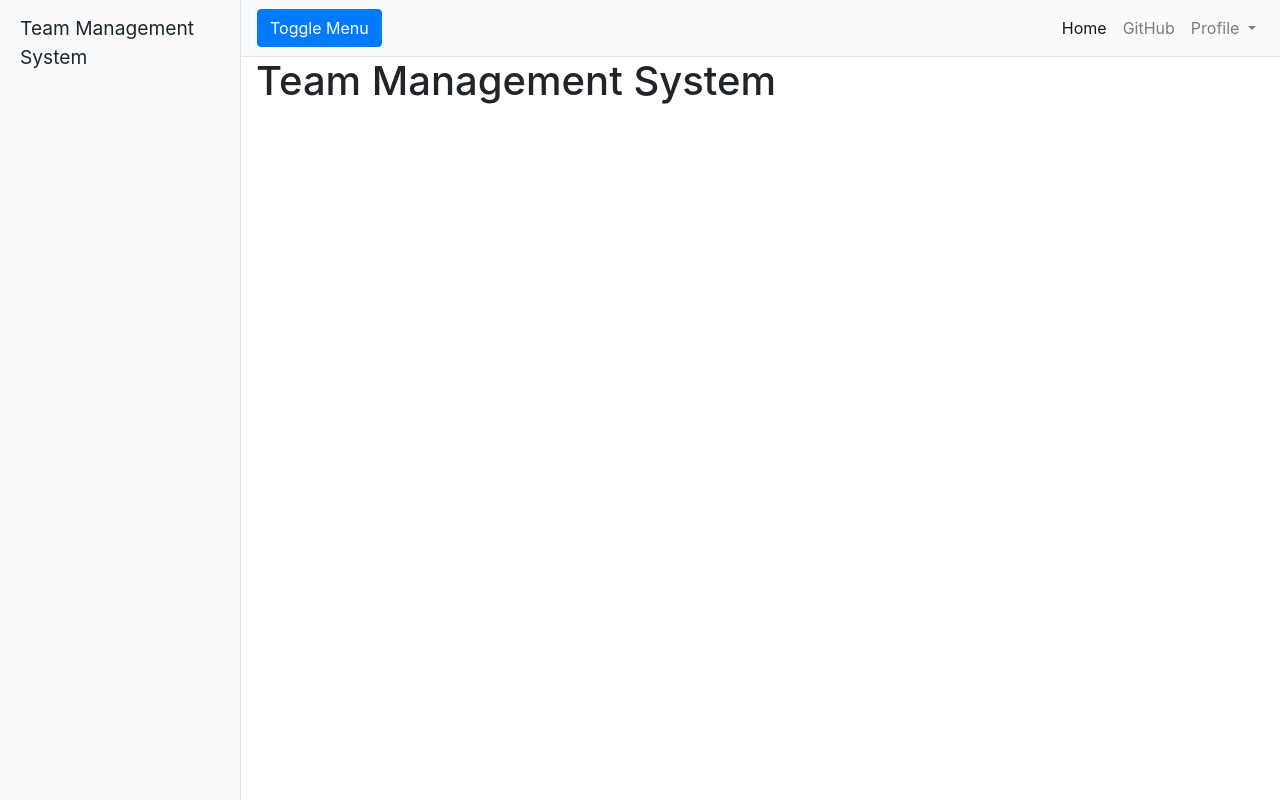
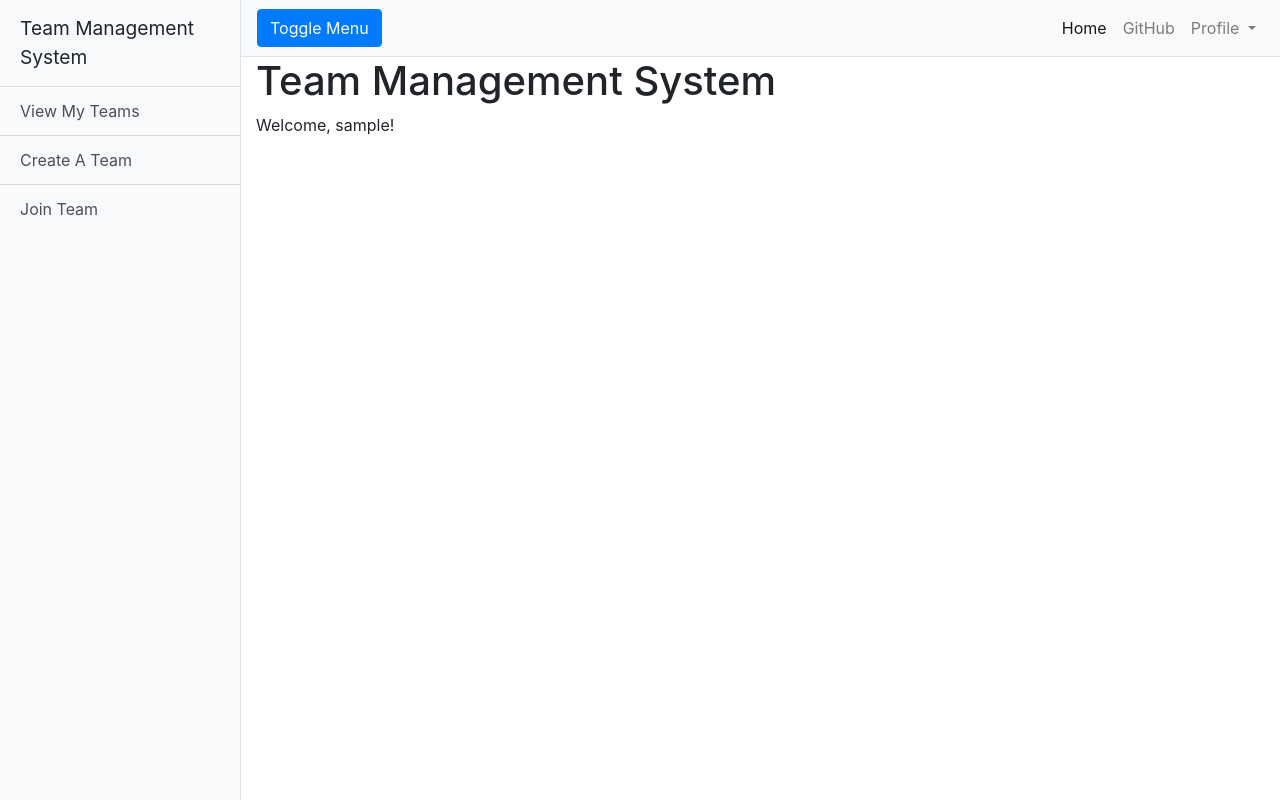
Before and after one commit to FaizChishtie/team-management-system, a Flask app: page / in a window 1280 px wide. Run offline with Flask 2, Linux system fonts and the light colour scheme; the visitor is signed in with stand-in values (Sample User, id 1); data comes from the database, SQL or seed files in the repository; some libraries are stand-ins or nearby versions.

Commit message:
add all routes and login mechanism complete

```diff
--- a/app.py
+++ b/app.py
@@ -1,5 +1,7 @@
+import os
 from flask import Flask, render_template, redirect, url_for, flash
 from flask_bootstrap import Bootstrap
+from flask_migrate import Migrate
 from flask_wtf import FlaskForm
 from wtforms import StringField, PasswordField, BooleanField, SubmitField
 from wtforms.validators import InputRequired, Email, Length
@@ -7,20 +9,57 @@ from flask_sqlalchemy  import SQLAlchemy
 from werkzeug.security import generate_password_hash, check_password_hash
 from flask_login import LoginManager, UserMixin, login_user, login_required, logout_user, current_user
 
+
+basedir = os.path.abspath(os.path.dirname(__file__))
 app = Flask(__name__)
 app.config['SECRET_KEY'] = 'Thisissupposedtobesecret!'
-app.config['SQLALCHEMY_DATABASE_URI'] = ''
+app.config['SQLALCHEMY_DATABASE_URI'] = os.environ.get('DATABASE_URL') or \
+        'sqlite:///' + os.path.join(basedir, 'app.db')
 bootstrap = Bootstrap(app)
 
 login_manager = LoginManager()
 login_manager.init_app(app)
 login_manager.login_view = 'login'
 
+######## ROUTES ########
+
 @app.route('/')
 @app.route('/index')
 @login_required
 def index():
     return render_template('index.html')
+
+@app.route('/set_up_parameters')
+@login_required
+def set_up_parameters():
+    return render_template('set_up_parameters.html')
+
+@app.route('/create_teams')
+@login_required
+def create_teams():
+    return 'Todo'
+
+@app.route('/accept_new_students')
+@login_required
+def accept_new_students():
+    return 'Todo'
+
+@app.route('/visualize_student_teams')
+@login_required
+def visualize_student_teams():
+    return 'Todo'
+
+@app.route('/view_teams')
+@login_required
+def view_teams():
+    return 'Todo'
+
+@app.route('/join_teams')
+@login_required
+def join_teams():
+    return 'Todo'
+
+######## ROUTES ########
 
 ######## DATABASE ########
 
@@ -32,6 +71,9 @@ class User(UserMixin, db.Model):
     email = db.Column(db.String(50), unique=True)
     password = db.Column(db.String(80))
     instructor = db.Column(db.Boolean)
+
+    def __repr__(self):
+        return 'User {} Instructor {}'.format(self.username, str(bool(self.instructor)))
 
 ######## DATABASE ########
 
@@ -65,7 +107,7 @@ def login():
         user = User.query.filter_by(username=form.username.data).first()
         if user:
             if check_password_hash(user.password, form.password.data):
-                login_user(user, instructor=form.instructor.data)
+                login_user(user)
                 return redirect(url_for('index'))
 
         flash('Invalid username or password')
@@ -78,11 +120,16 @@ def signup():
 
     if form.validate_on_submit():
         hashed_password = generate_password_hash(form.password.data, method='sha256')
-        new_user = User(username=form.username.data, email=form.email.data, password=hashed_password, instructor=form.instructor.data )
-        db.session.add(new_user)
-        db.session.commit()
+        try:
+            new_user = User(username=form.username.data, email=form.email.data, password=hashed_password, instructor=form.instructor.data )
+            db.session.add(new_user)
+            db.session.commit()
 
-        flash('New user has been created!')
+            flash('New user \'{}\' has been created!'.format(form.username.data))
+            flash('Please sign in {}!'.format(form.username.data))
+            return redirect(url_for('login'))
+        except:
+            flash('Something went wrong! The email address you entered may already be in use!'.format(form.username.data))
 
 
     return render_template('signup.html', form=form)
@@ -96,4 +143,5 @@ def logout():
 ######## LOGIN/SIGNUP ########
 
 if __name__ == "__main__":
+    db.create_all()
     app.run(debug=True)
--- a/templates/base.html
+++ b/templates/base.html
@@ -29,21 +29,22 @@
       <div class="list-group list-group-flush">
         <!-- /#admin-sidebar -->
         {% if current_user.is_authenticated %}
-          {%if current_user.type == 'Administrator'%}
+          {%if current_user.instructor %}
 
-        <a href="#" class="list-group-item list-group-item-action bg-light">Set Up Parameters</a>
-        <a href="#" class="list-group-item list-group-item-action bg-light">Visualize Student Teams</a>
-        <a href="#" class="list-group-item list-group-item-action bg-light">Accept New Students</a>
+        <a href="{{ url_for('set_up_parameters') }}" class="list-group-item list-group-item-action bg-light">Set Up Parameters</a>
+        <a href="{{ url_for('visualize_student_teams') }}" class="list-group-item list-group-item-action bg-light">Visualize Student Teams</a>
+        <a href="{{ url_for('create_teams') }}" class="list-group-item list-group-item-action bg-light">Create A Team</a>
+        <a href="{{ url_for('accept_new_students') }}" class="list-group-item list-group-item-action bg-light">Accept New Students</a>
 
           {%endif%}
 
         <!-- /#student-sidebar -->
 
-          {%if current_user.type == 'Student'%}
+          {%if not current_user.instructor %}
 
-        <a href="#" class="list-group-item list-group-item-action bg-light">View My Teams</a>
-        <a href="#" class="list-group-item list-group-item-action bg-light">Create A Team</a>
-        <a href="#" class="list-group-item list-group-item-action bg-light">Join Team</a>
+        <a href="{{ url_for('view_teams') }}" class="list-group-item list-group-item-action bg-light">View My Teams</a>
+        <a href="{{ url_for('create_teams') }}" class="list-group-item list-group-item-action bg-light">Create A Team</a>
+        <a href="{{ url_for('join_teams') }}" class="list-group-item list-group-item-action bg-light">Join Team</a>
 
          {%endif%}
         {%endif%}
--- a/templates/index.html
+++ b/templates/index.html
@@ -7,6 +7,9 @@
   <body>
     {%block content%}
     <h1>Team Management System</h1>
+
+    <p> Welcome, {{ current_user.username }}!  </p>
+
     {%endblock%}
   </body>
 </html>
```
Also changed, not shown: templates/create_team.html (renamed from templates/createteam.html), templates/set_up_parameters.html (renamed from templates/setupparameters.html), 1 other file.
